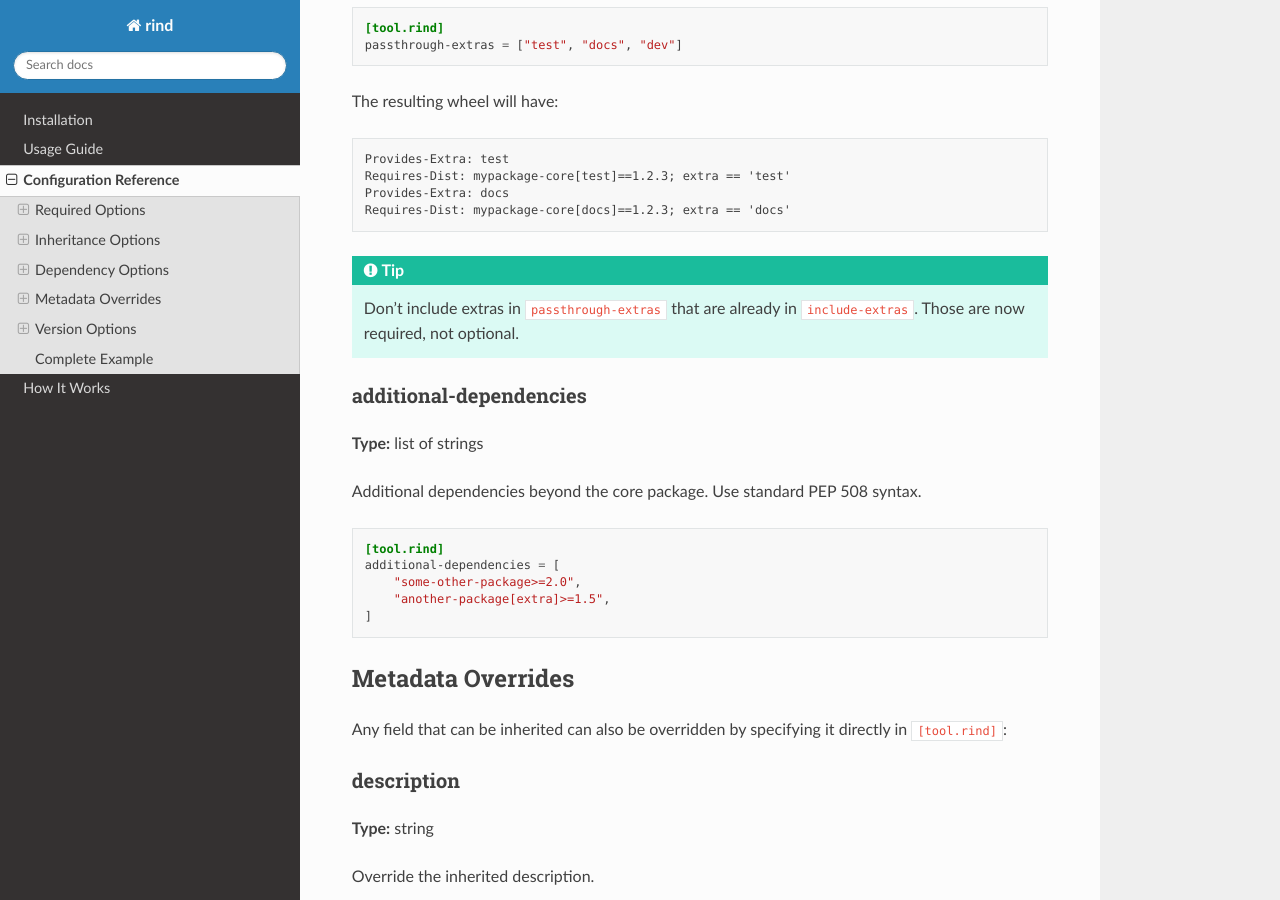
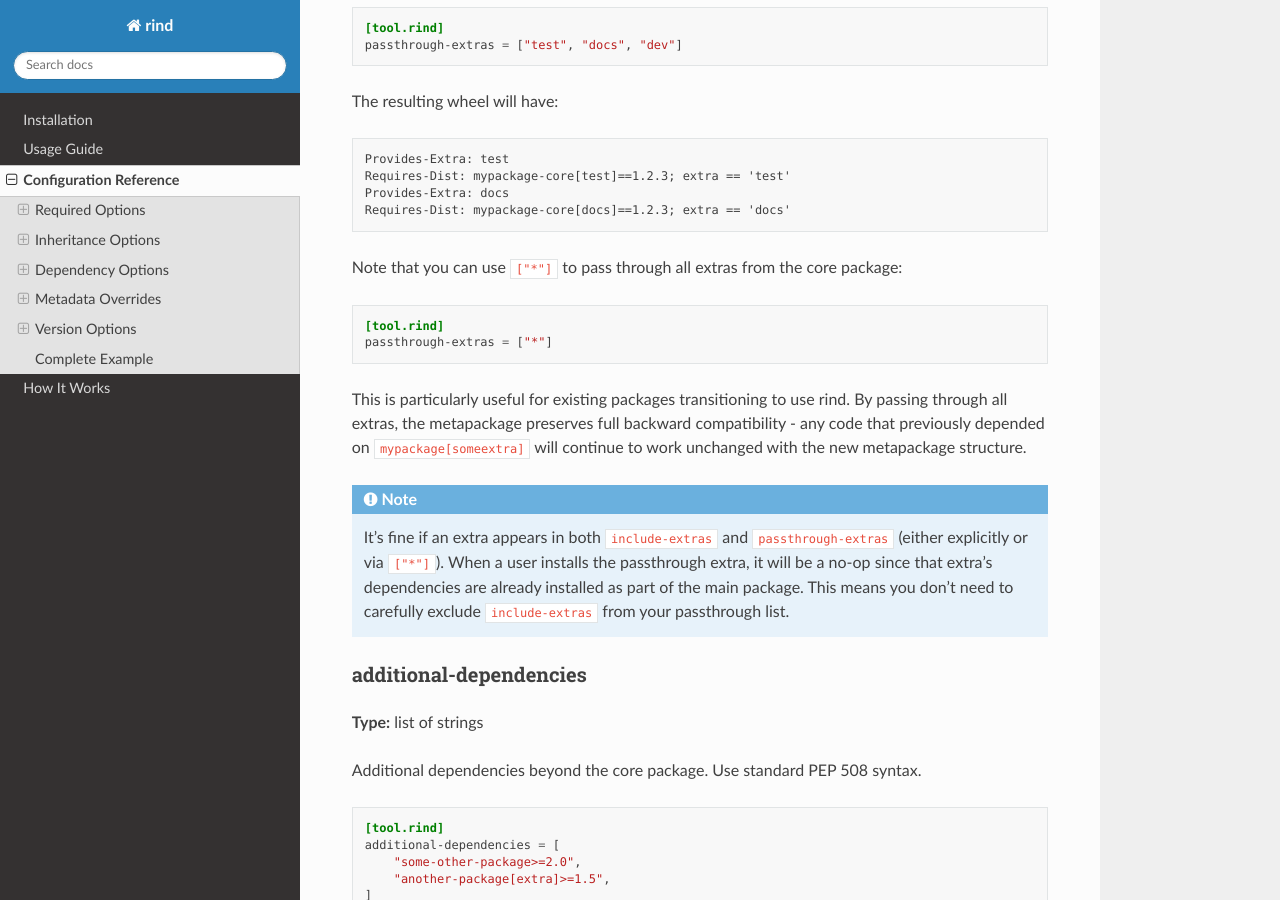
Before and after one commit to astrofrog/rind, a Sphinx documentation site: the page built from docs/configuration.rst, in a window 1280 px wide and 900 px high, scrolled down 2088 px. Built offline with Sphinx 7.4.7 and the Read the Docs theme 3.1.0, drawn with Linux system fonts in a browser that asks for light colours; some of the changed text lies outside the part shown.

Commit message:
Update docs

```diff
--- a/docs/configuration.rst
+++ b/docs/configuration.rst
@@ -112,10 +112,27 @@ The resulting wheel will have:
    Provides-Extra: docs
    Requires-Dist: mypackage-core[docs]==1.2.3; extra == 'docs'
 
-.. tip::
+Note that you can use ``["*"]`` to pass through all extras from the core package:
 
-   Don't include extras in ``passthrough-extras`` that are already in
-   ``include-extras``. Those are now required, not optional.
+.. code-block:: toml
+
+   [tool.rind]
+   passthrough-extras = ["*"]
+
+This is particularly useful for existing packages transitioning to use rind.
+By passing through all extras, the metapackage preserves full backward
+compatibility - any code that previously depended on
+``mypackage[someextra]`` will continue to work unchanged with the new
+metapackage structure.
+
+.. note::
+
+   It's fine if an extra appears in both ``include-extras`` and
+   ``passthrough-extras`` (either explicitly or via ``["*"]``). When a user
+   installs the passthrough extra, it will be a no-op since that extra's
+   dependencies are already installed as part of the main package. This
+   means you don't need to carefully exclude ``include-extras`` from your
+   passthrough list.
 
 additional-dependencies
 ~~~~~~~~~~~~~~~~~~~~~~~
@@ -206,8 +223,8 @@ Here's a complete ``pyproject.toml`` for a metapackage:
    # Make these extras required
    include-extras = ["recommended", "performance"]
 
-   # Keep these as optional extras
-   passthrough-extras = ["test", "docs"]
+   # Pass through all extras for backward compatibility
+   passthrough-extras = ["*"]
 
    # Add extra dependencies not in core
    additional-dependencies = [
```
